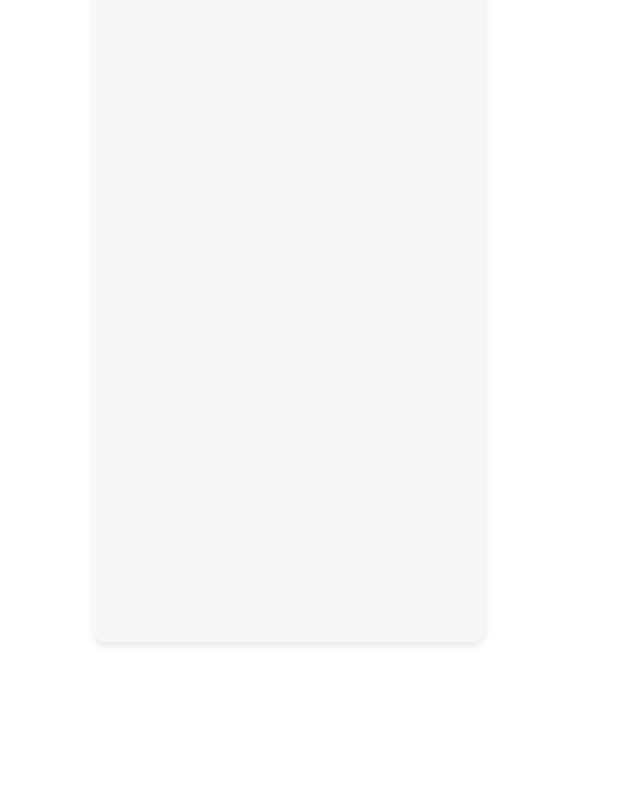
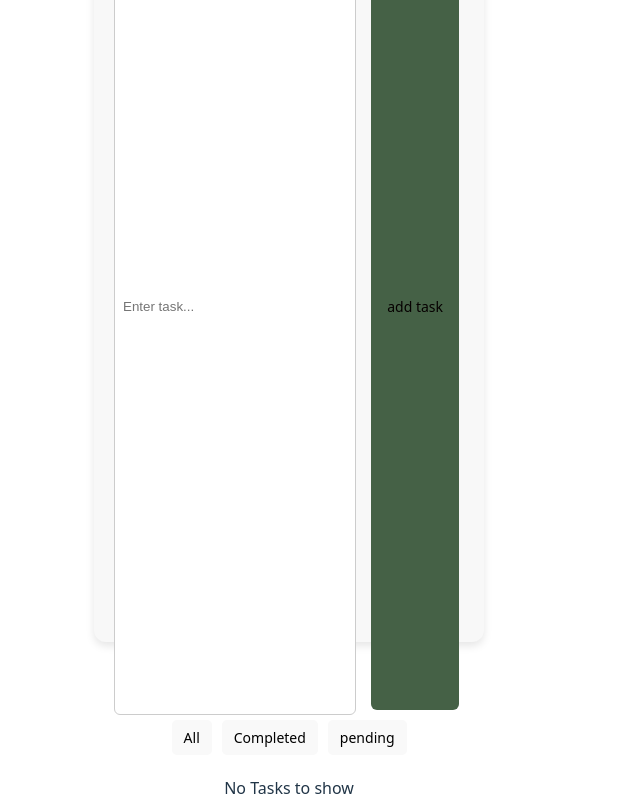
Before and after one commit to Bipan-git/To-Do-list-App, a React app: page / in a window 1280 px wide. Shown: the part 379-1179 px from the top of the page, without its empty margins (0-640 px from the left). Before the commit the page ends 1111 px from the top, so only its background shows below. Built offline with nearby package versions, Linux system fonts and the light colour scheme; the HTML template or start-up script is replaced by a standard one.

Commit message:
Updated App with checkbox and Filter tasks features

```diff
--- a/src/component/ToDoApp.jsx
+++ b/src/component/ToDoApp.jsx
@@ -3,9 +3,10 @@ import "./ToDoApp.css";
 
 export default function ToDoApp() {
   const [tasks, setTasks] = useState([]);
-  const [input, setInput] = useState([""]);
+  const [input, setInput] = useState("");
   const [isEditing, setIsEditing] = useState(false);
   const [currentIndex, setCurrentIndex] = useState(null);
+  const [filter, setFilter] = useState("all");
 
   //add new task
   const handleAddTask = () => {
@@ -14,33 +15,46 @@ export default function ToDoApp() {
     if (isEditing) {
       //updated tasks immutably
       const updatedTasks = [...tasks];
-      updatedTasks[currentIndex] = input;
+      updatedTasks[currentIndex].text = input;
       setTasks(updatedTasks);
       setIsEditing(false);
       setCurrentIndex(null);
     } else {
-      setTasks([...tasks, input]);
+      setTasks([...tasks, { text: input, completed: false }]);
     }
     setInput("");
   };
   //delete task
 
   const handleDeleteTask = (index) => {
-    const updatedTaks = tasks.filter((_, i) => i != index);
-    setTasks(updatedTaks);
+    const updatedTasks = tasks.filter((_, i) => i !== index);
+    setTasks(updatedTasks);
   };
 
   //edit task
   const handleEditTask = (index) => {
     setIsEditing(true);
     setCurrentIndex(index);
-    setInput(tasks[index]);
+    setInput(tasks[index].text);
   };
+  //toggle completre
+  const toggleComplete = (index) => {
+    const updatedTasks = [...tasks];
+    updatedTasks[index].completed = !updatedTasks[index].completed;
+    setTasks(updatedTasks);
+  };
+  //filter Tasks
+  const filteredTasks = tasks.filter((task) => {
+    if (filter === "completed") return task.completed;
+    if (filter === "pending") return !task.completed;
+    return true;
+  });
+
   return (
     <div className="todoContainer">
       <h2>My To-Do-list</h2>
 
-      <div classNam="input-area">
+      <div className="input-area">
         <input
           type="text"
           placeholder="Enter task..."
@@ -51,26 +65,35 @@ export default function ToDoApp() {
           {isEditing ? "update Task" : "add task"}
         </button>
       </div>
-
-      {tasks.length > 0 ? (
-        <ul className="task-list">
-          {tasks.map((task, index) => (
-            <li
-              key={index}
-              style={{
-                display: "flex",
-                justifyContent: "space-between",
-                alignItems: "center",
-              }}
-            >
-              {task}
-              <button onClick={() => handleEditTask(index)}>Edit </button>
-              <button onClick={() => handleDeleteTask(index)}>Delete</button>
+      <div className="filter-section">
+        <button onClick={() => setFilter("all")}>All</button>
+        <button onClick={() => setFilter("completed")}>Completed</button>
+        <button onClick={() => setFilter("pending")}>pending</button>
+      </div>
+      {filteredTasks.length > 0 ? (
+        <ul>
+          {filteredTasks.map((task, index) => (
+            <li key={index}>
+              <input
+                type="checkbox"
+                checked={task.completed}
+                onChange={() => toggleComplete(index)}
+              />
+              <span
+                style={{
+                  textDecoration: task.completed ? "line-through" : "none",
+                  color: task.completed ? "gray" : "black",
+                }}
+              >
+                {task.text}
+              </span>
+              <button style={{background:'black'}} onClick={() => handleEditTask(index)}>Edit </button>
+              <button style={{background:'black'}} onClick={() => handleDeleteTask(index)}>Delete </button>
             </li>
           ))}
         </ul>
       ) : (
-        <p style={{ color: "black" }}>No Tasks yet</p>
+        <p> No Tasks to show</p>
       )}
     </div>
   );
```
